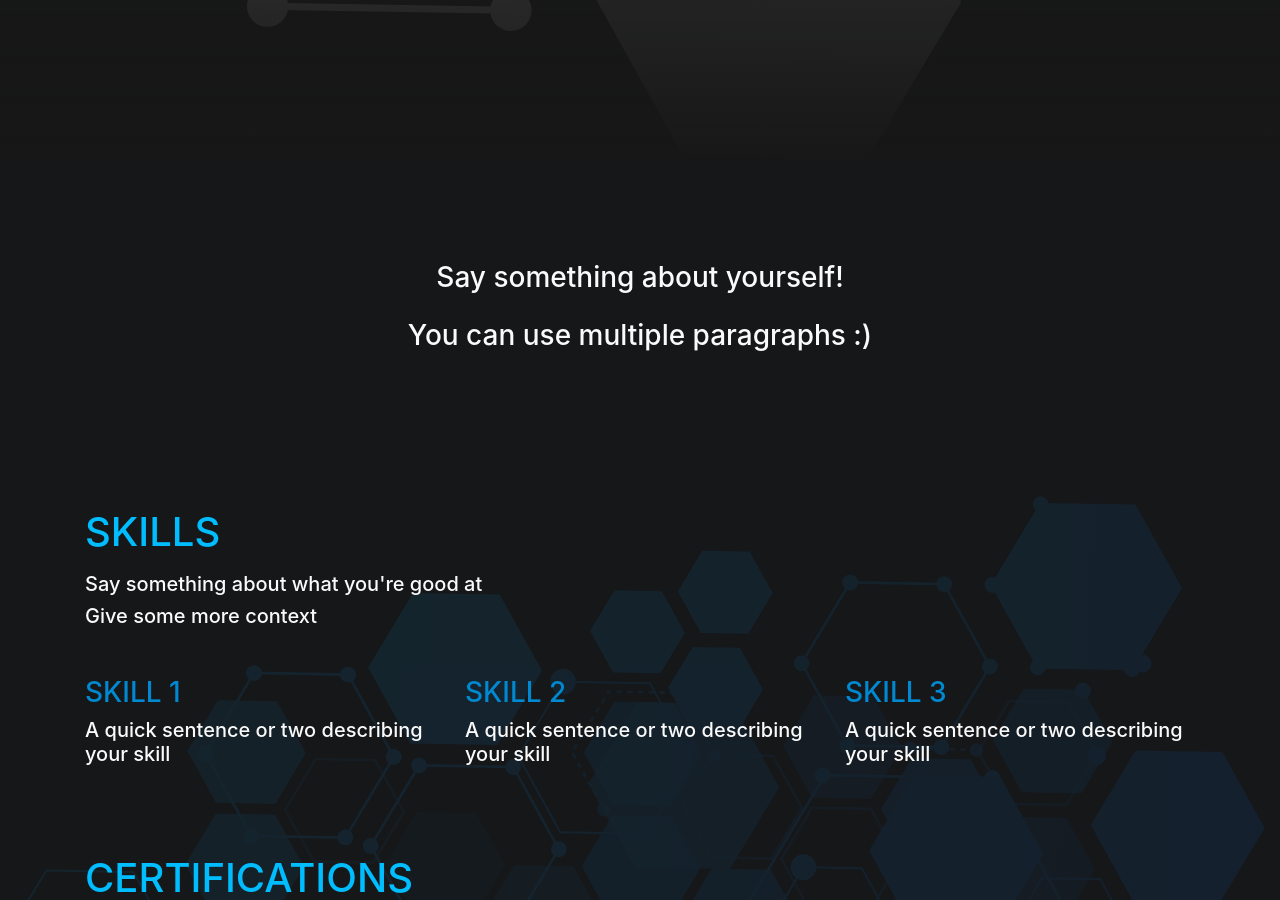
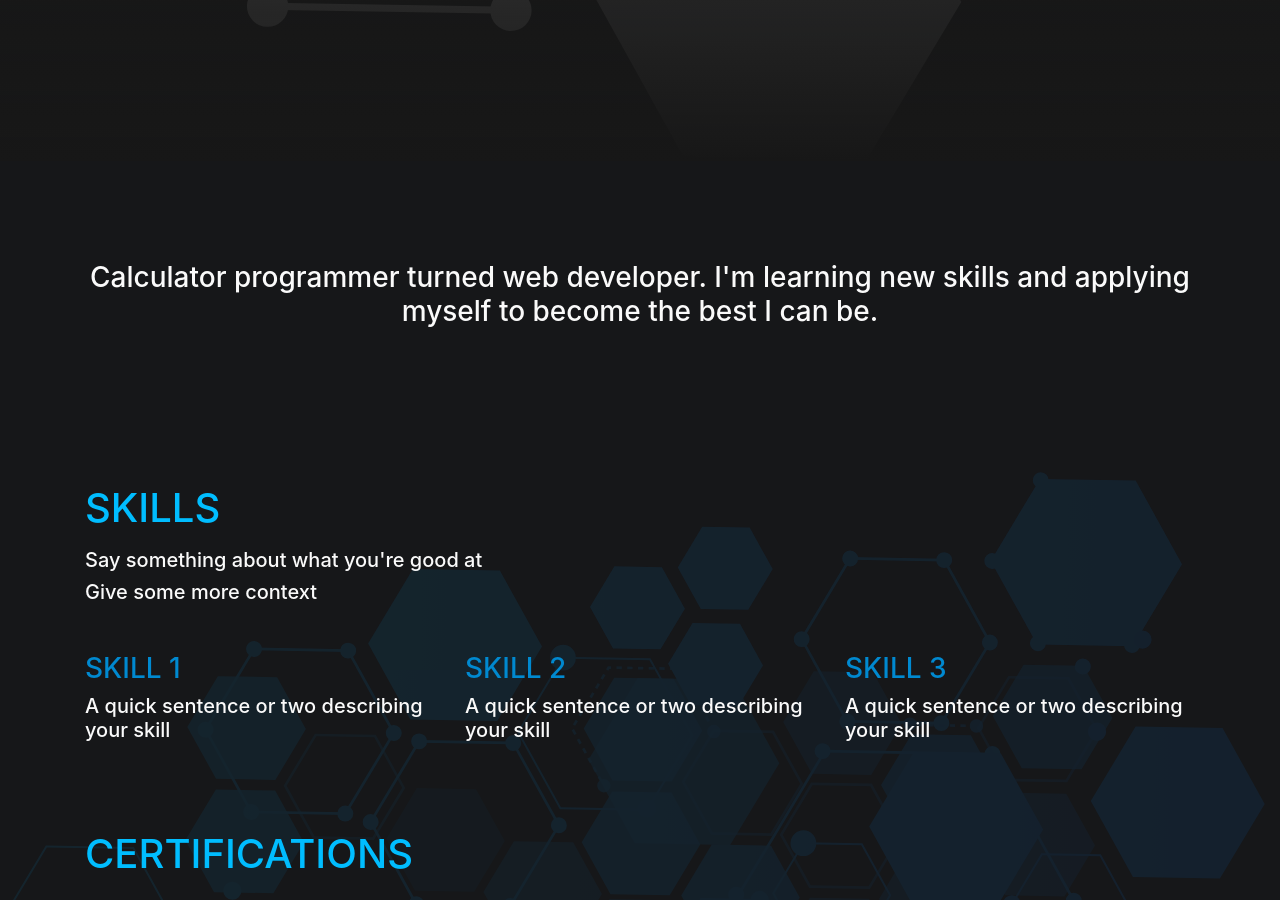
Before and after one commit to FeinJaco/feinjaco, a Jekyll site: the page built from index.md, in a window 1280 px wide and 900 px high, scrolled down 855 px. Built offline with Jekyll 4.4.1, drawn with Linux system fonts in a browser that asks for light colours.

Commit message:
updated about

```diff
--- a/Gemfile
+++ b/Gemfile
@@ -1,2 +1,4 @@
 source "https://rubygems.org"
 gem "github-pages", group: :jekyll_plugins
+
+gem "webrick", "~> 1.7"
--- a/_data/about.yml
+++ b/_data/about.yml
@@ -1,3 +1 @@
-- Say something about yourself!
-
-- You can use multiple paragraphs :)
+Calculator programmer turned web developer. I'm learning new skills and applying myself to become the best I can be.
```
